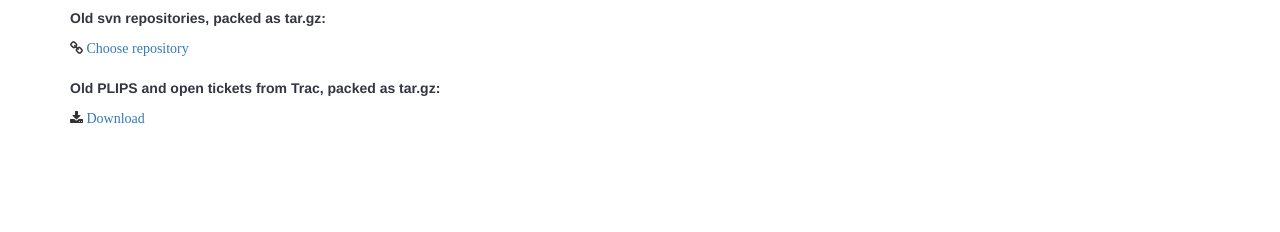
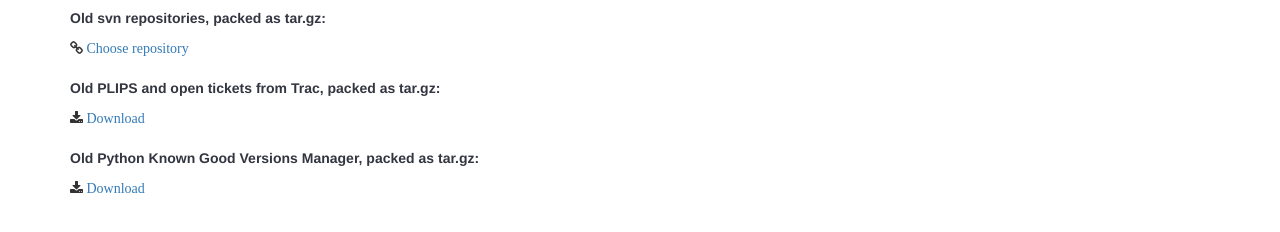
Before and after one commit to ecomrobert/archive.plone.org, a plain HTML site: page index.html in a window 1280 px wide. Shown: the part 182-414 px from the top of the page. Drawn offline with Linux system fonts and the light colour scheme.

Commit message:
Add: Python Known Good Versions Manager

```diff
--- a/index.html
+++ b/index.html
@@ -109,7 +109,9 @@
                 <br><br>
                 <p>Old PLIPS and open tickets from Trac, packed as tar.gz:</p>
                 <i class="fa fa-download" aria-hidden="true"><a href="https://archive.plone.org/olddev.plone.org/olddev.plone.org.tar.gz"> Download</a></i>
-
+                <br><br>
+                <p>Old Python Known Good Versions Manager, packed as tar.gz:</p>
+                <i class="fa fa-download" aria-hidden="true"><a href="https://archive.plone.org/good-py.appspot.com.tar.gz"> Download</a></i>
             </div>
         </div>
     </div>
```
